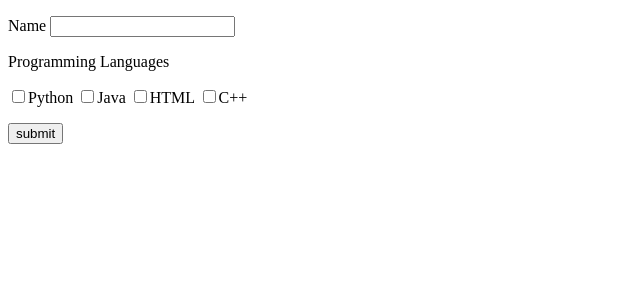
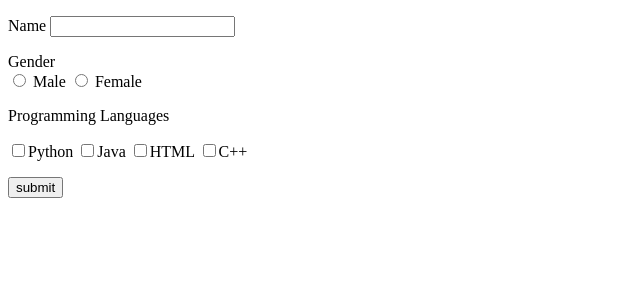
Before and after one commit to jsm512/2022-2-OSSPrac-Everyones_tool-8, a Flask app: page / in a window 1280 px wide. Shown: the top 300 px of the page, without its empty margins (0-640 px from the left). Run offline with Flask 2, Linux system fonts and the light colour scheme.

Commit message:
add Gender

```diff
--- a/TeamHw_3_Code/main.py
+++ b/TeamHw_3_Code/main.py
@@ -12,11 +12,14 @@ def result():
       result['Name'] = request.form.get('Name')
 
       # 학번
+
       # 성별
-      # 학과
+      result['Gender'] = request.form.get('Gender')
+
+      # 프로그래밍 언어 -> hint) ','.join(list명)을 사용하면 list 안에 있는 항목들이 ','로 나누어져 출력됨.
       language_list = request.form.getlist("pl_list")
       result['languages'] = ','.join(language_list)
-      # 프로그래밍 언어 -> hint) ','.join(list명)을 사용하면 list 안에 있는 항목들이 ','로 나누어져 출력됨.
+
 
       return render_template("result.html",result = result)
 
--- a/TeamHw_3_Code/templates/input_info.html
+++ b/TeamHw_3_Code/templates/input_info.html
@@ -5,7 +5,15 @@
       <form action = "/result" method = "POST">
          <p>Name <input type = "text" name = "Name" /></p>
          <!-- 학번 -->
+
          <!-- 성별 -->
+         <p>
+            Gender <br>
+            <input type = "radio" name = "Gender" value = 'Male'/> Male
+            <input type = "radio" name = "Gender" value = 'Female'/> Female
+         </p>
+
+         <!-- 프로그래밍 언어 -->
          <p>Programming Languages</p>
          <p>
             <input type = "checkbox" name = "pl_list" value = Python>Python
```
